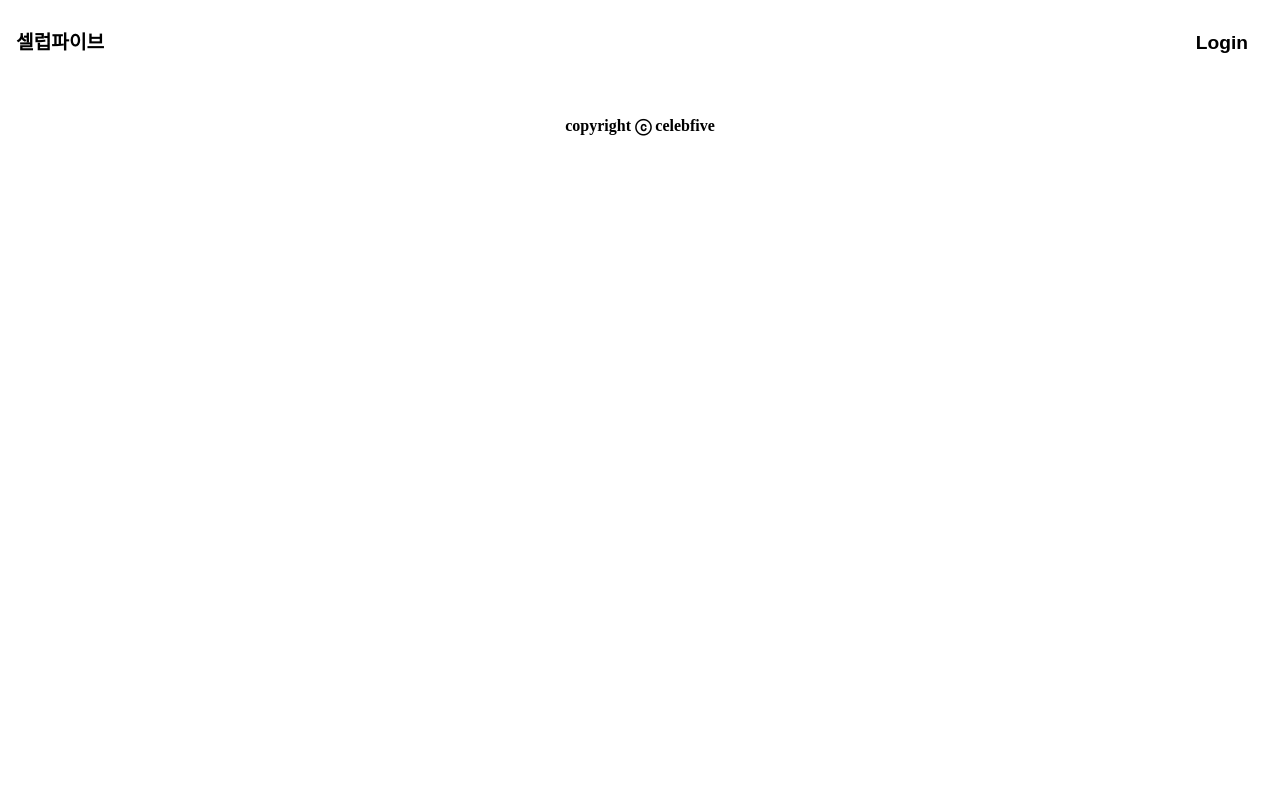
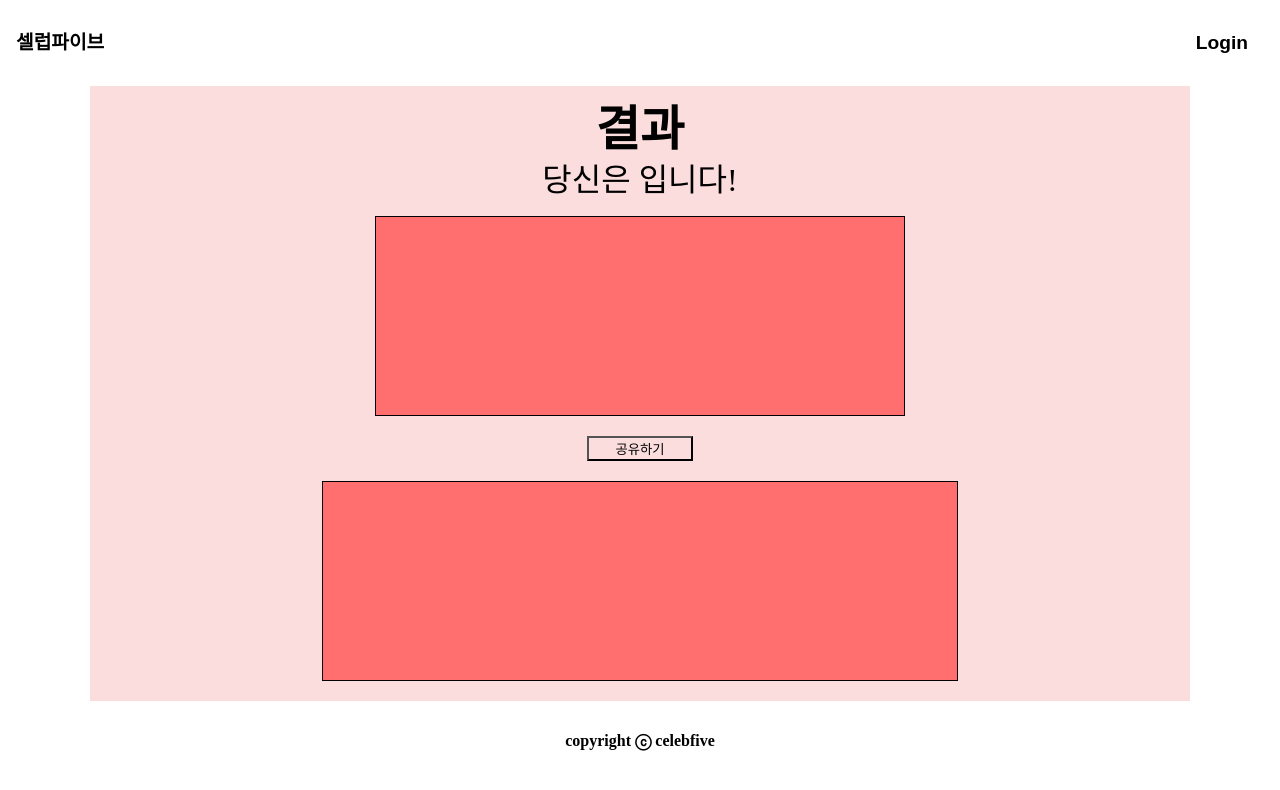
Before and after one commit to ehfdl/celebfive, a React (Create React App) app: page /result in a window 1280 px wide. Shown: the top 790 px of the page. Built offline with nearby package versions, Linux system fonts and the light colour scheme.

Commit message:
⚡️ feat(Result)
result.json data 추가
Result.tsx score에 따른 결과 도출

by @ehfdl

```diff
--- a/src/pages/Result.tsx
+++ b/src/pages/Result.tsx
@@ -1,9 +1,89 @@
-import React from "react";
+import React, { useEffect, useState } from "react";
+import styled from "styled-components";
 import { useLocation } from "react-router-dom";
+import AA from "../test.json";
 
 const Result = () => {
   const { state } = useLocation();
-  return <div>{state}</div>;
+  const [result, setResult] = useState("");
+  const [resultText, setResultText] = useState("");
+  console.log(state);
+  useEffect(() => {
+    if (state >= 10) {
+      setResult(AA.results[0].result[0]);
+      setResultText(AA.results[0].result[1]);
+    }
+  }, [state]);
+
+  return (
+    <BackGround>
+      <Wrap>
+        <TitleWrap>
+          <Title>결과</Title>
+          <SubTitle>당신은 {result} 입니다!</SubTitle>
+        </TitleWrap>
+        <TextWrap>{resultText}</TextWrap>
+        <ShareBtn>공유하기</ShareBtn>
+        <CommentsWrap></CommentsWrap>
+      </Wrap>
+    </BackGround>
+  );
 };
 
 export default Result;
+
+const BackGround = styled.div`
+  max-width: 100vw;
+  width: 100%;
+  background-color: white;
+  display: flex;
+  justify-content: center;
+`;
+
+const Wrap = styled.div`
+  max-width: 1100px;
+  width: 100%;
+  background-color: #fcdddd;
+  display: flex;
+  flex-direction: column;
+  align-items: center;
+  padding: 20px;
+  gap: 20px;
+`;
+
+const TitleWrap = styled.div`
+  width: 100%;
+  display: flex;
+  flex-direction: column;
+  justify-content: center;
+  align-items: center;
+  gap: 10px;
+`;
+const Title = styled.div`
+  font-size: 3em;
+  font-weight: bold;
+`;
+const SubTitle = styled.div`
+  font-size: 2em;
+`;
+
+const TextWrap = styled.div`
+  width: 50%;
+  min-height: 200px;
+  background-color: #ff6f6f;
+  border: 1px solid black;
+  padding: 20px;
+`;
+
+const ShareBtn = styled.button`
+  width: 10%;
+`;
+
+const CommentsWrap = styled.div`
+  width: 60%;
+  min-height: 200px;
+
+  background-color: #ff6f6f;
+  border: 1px solid black;
+  padding: 20px;
+`;
--- a/src/test.json
+++ b/src/test.json
@@ -3,8 +3,8 @@
     {
       "question": "성별이 뭐에유?",
       "image": "http://file3.instiz.net/data/file3/2023/01/02/7/e/9/7e9307832057aa220eb451e847590232.jpg",
-      "score01": ["남자", 1],
-      "score02": ["여자", 2]
+      "score01": ["남자", 2],
+      "score02": ["여자", 1]
     },
     {
       "question": "겸상할거에요?",
@@ -21,44 +21,44 @@
     {
       "question": "ㄴㅅ",
       "image": "https://cdn.topstarnews.net/news/photo/202301/14901010_1057057_227.jpg",
-      "score01": ["남자4", 5],
-      "score02": ["여자4", 4]
+      "score01": ["남자4", 2],
+      "score02": ["여자4", 1]
     },
     {
       "question": "다섯",
       "image": "https://cdn.topstarnews.net/news/photo/202211/14788490_1033306_392.jpg",
       "score01": ["남자5", 2],
-      "score02": ["여자5", 5]
+      "score02": ["여자5", 1]
     },
     {
       "question": "여섯",
       "image": "https://i.ytimg.com/vi/60RaggLgggE/maxresdefault.jpg",
       "score01": ["남자6", 2],
-      "score02": ["여자6", 6]
+      "score02": ["여자6", 1]
     },
     {
       "question": "일곱",
       "image": "https://i.ytimg.com/vi/0qnfBUeaeVM/maxresdefault.jpg",
       "score01": ["남자7", 2],
-      "score02": ["여자7", 7]
+      "score02": ["여자7", 1]
     },
     {
       "question": "여달",
       "image": "이미지에용8",
       "score01": ["남자8", 2],
-      "score02": ["여자8", 8]
+      "score02": ["여자8", 1]
     },
     {
       "question": "아홉",
       "image": "이미지에용9",
       "score01": ["남자9", 2],
-      "score02": ["여자9", 9]
+      "score02": ["여자9", 1]
     },
     {
       "question": "열",
       "image": "이미지에용10",
-      "score01": ["남자10", 10],
-      "score02": ["여자10", 10]
+      "score01": ["남자10", 2],
+      "score02": ["여자10", 1]
     },
     {
       "question": "열허너",
@@ -66,5 +66,19 @@
       "score01": ["남자10", 10],
       "score02": ["여자10", 10]
     }
+  ],
+  "results": [
+    {
+      "result": ["고려인", "고려땐 여성인권이 잘 되있었습니다."]
+    },
+    {
+      "result": ["조선인", "조선시대에 꼰대들이 널렸습니다."]
+    },
+    {
+      "result": ["을사오적", "나쁜놈!!"]
+    },
+    {
+      "result": ["현대인", "평등한 세상에 살고 있습니다!!"]
+    }
   ]
 }
```
